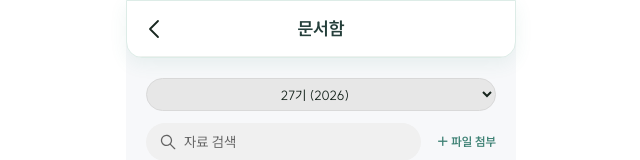
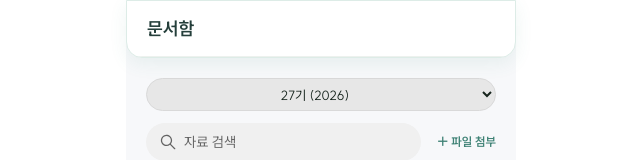
Before and after one commit to moimzang-line4/frontend, a React (Vite) app in the folder frontend/: page /files in a window 1280 px wide. Shown: the top 160 px of the page, without its empty margins (319-959 px from the left). Built offline with nearby package versions, Linux system fonts and the light colour scheme.

Commit message:
fix: 문서함 헤더를 독립 탭 형태로 정리

```diff
--- a/frontend/src/components/files/FileLibrary.tsx
+++ b/frontend/src/components/files/FileLibrary.tsx
@@ -77,6 +77,8 @@ export default function FileLibrary({
     <S.Page>
       <Header
         title={documentView ? '문서함' : '자료'}
+        showBack={!documentView}
+        align={documentView ? 'left' : 'center'}
         onBack={() =>
           navigate(
             documentView ? '/' : `/schedules/${encodeURIComponent(scheduleId)}`,
```
